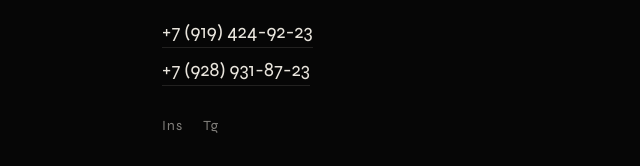
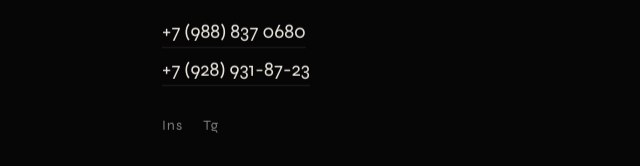
Before and after one commit to jekfomai03-ux/OsCode, a plain HTML site: page index.html in a window 1280 px wide. Shown: the part 4582-4748 px from the top of the page, 510-1150 px from the left. Drawn offline with Linux system fonts and the light colour scheme.

Commit message:
Update index.html

```diff
--- a/index.html
+++ b/index.html
@@ -257,7 +257,7 @@
           <a class="footer__email" href="mailto:hello@oscode.studio">jekfomai03@gmail.com</a>
           <ul class="footer__phones" aria-label="Телефоны">
             <li>
-              <a class="footer__phone" href="tel:+79194249223">+7 (919) 424-92-23</a>
+              <a class="footer__phone" href="tel:+79888370680">+7 (988) 837 0680 </a>
             </li>
             <li>
               <a class="footer__phone" href="tel:+79289318723">+7 (928) 931-87-23</a>
```
